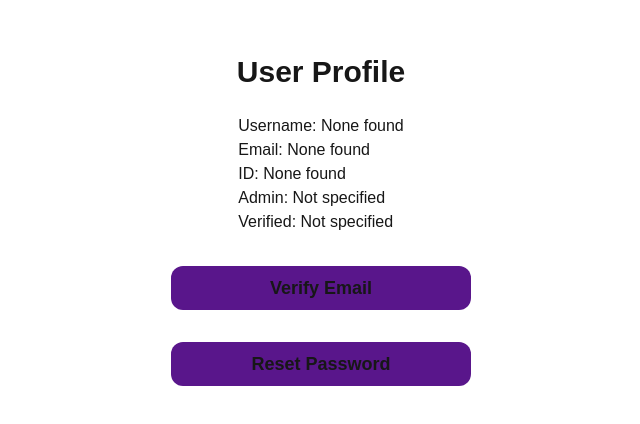
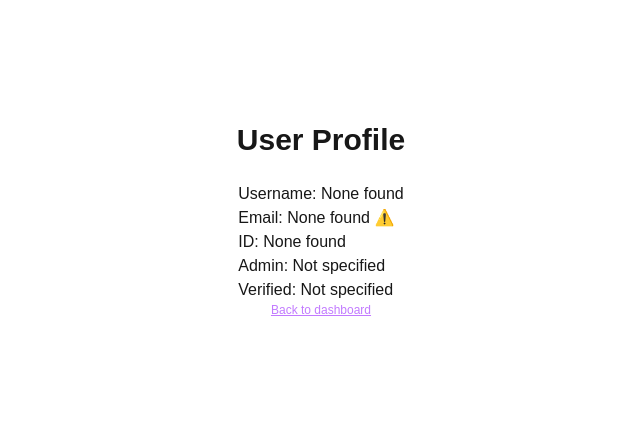
Before and after one commit to kskrenes/nextjs-auth, a Next.js app: page /profile in a window 1280 px wide. Shown: the part 180-604 px from the top of the page, without its empty margins (319-959 px from the left). Built offline with nearby package versions, Linux system fonts and the light colour scheme; no server answers.

Commit message:
handle sending verification and reset emails from the ui, display verification state

```diff
--- a/src/app/profile/page.tsx
+++ b/src/app/profile/page.tsx
@@ -7,10 +7,13 @@ import { useEffect, useState } from "react";
 import toast from "react-hot-toast";
 import type User from "@/models/user-interface"
 import Button from "@/components/nae-button";
+import Link from "next/link";
 
 const ProfilePage = () => {
 
   const [isLoading, setIsLoading] = useState(false);
+  const [isSendingVerifyEmail, setIsSendingVerifyEmail] = useState(false);
+  const [isSendingResetEmail, setIsSendingResetEmail] = useState(false);
   const [user, setUser] = useState<User | null>(null);
 
   useEffect(() => {
@@ -39,13 +42,34 @@ const ProfilePage = () => {
     );
   }
 
-  const handleVerifyEmailClick = () => {
-    //
+  const sendEmail = async (type: string, stateSetter: Function) => {
+    try {
+      stateSetter(true);
+      const mailerResponse = await axios.post(
+        "/api/users/sendemail",
+        { user, type }
+      );
+      console.log("Mailer success!");
+      console.log(mailerResponse);
+    }
+    catch (error: unknown) {
+      const errorMessage = getErrorMessage(error, `Error sending ${type} email`);
+      console.error(errorMessage);
+      toast.error(errorMessage);
+    }
+    finally {
+      stateSetter(false);
+    }
+  }
+
+  const handleVerifyEmailClick = async () => {
+    if (isSendingVerifyEmail) return;
+    sendEmail("VERIFY", setIsSendingVerifyEmail);
   }
 
   const handleResetPasswordClick = () => {
-    // TODO: wire once reset password api exists
-    console.log("reset password clicked");
+    if (isSendingResetEmail) return;
+    sendEmail("RESET", setIsSendingResetEmail);
   }
 
   return (
@@ -54,25 +78,45 @@ const ProfilePage = () => {
         <h1 className="mb-6 text-3xl font-bold">User Profile</h1>
         <div>
           <p>Username: {user?.username ?? 'None found'}</p>
-          <p>Email: {user?.email ?? 'None found'}</p>
+          <p>
+            Email: {user?.email ?? 'None found'}{' '}
+            <span
+              title={user?.isVerified ? "Verified" : "Unverified"}
+              className="cursor-default"
+            >
+              {user?.isVerified ? "✅" : "⚠️"}
+            </span>
+          </p>
           <p>ID: {user?._id ?? 'None found'}</p>
           <p>Admin: {user?.isAdmin === undefined ? 'Not specified' : user.isAdmin ? "Yes" : "No"}</p>
           <p>Verified: {user?.isVerified === undefined ? 'Not specified' : user.isVerified ? "Yes" : "No"}</p>
         </div>
-        {!user?.isVerified && (
+        {user && !user?.isVerified && (
           <Button
             className="w-full mt-8"
             onClick={handleVerifyEmailClick}
+            disabled={isSendingVerifyEmail}
           >
             Verify Email
           </Button>
         )}
-        <Button
-          className="w-full mt-8"
-          onClick={handleResetPasswordClick}
-        >
-          Reset Password
-        </Button>
+        {user && (
+          <Button
+            className="w-full my-8"
+            onClick={handleResetPasswordClick}
+            disabled={isSendingResetEmail}
+          >
+            Reset Password
+          </Button>
+        )}
+        <p className="text-xs">
+          <Link
+            href="/dashboard"
+            className="text-purple-400 hover:text-purple-500 underline transition-colors"
+          >
+            Back to dashboard
+          </Link>
+        </p>
       </div>
     </div>
   )
```
